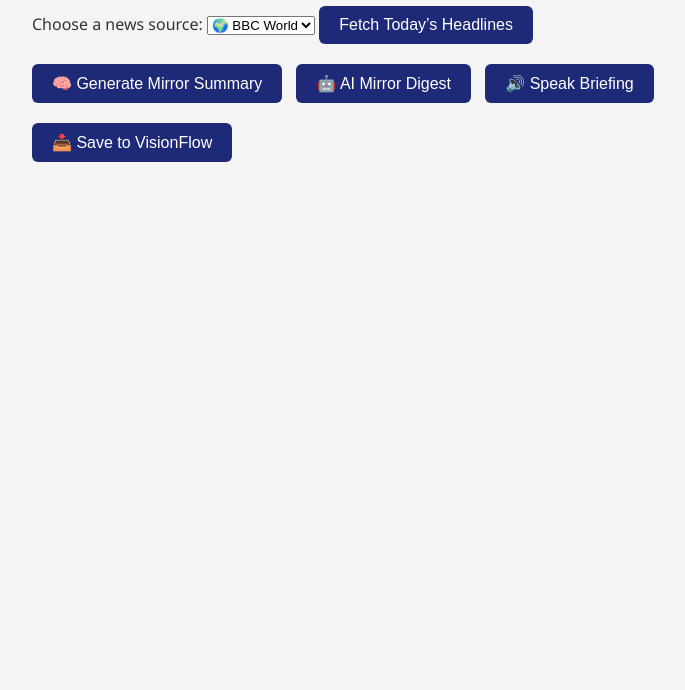
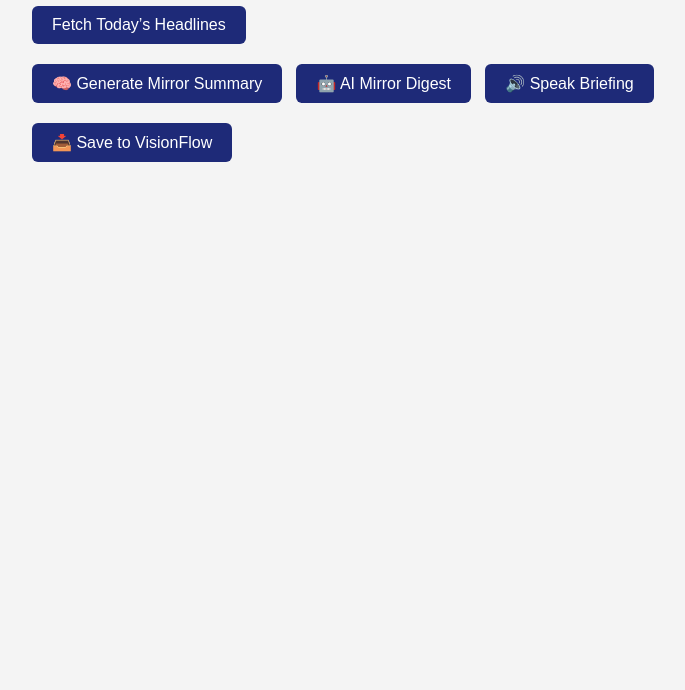
Before and after one commit to Healtime2025/mirror-intel-newstoday, a website: page index.html in a window 1280 px wide. Shown: the part 110-800 px from the top of the page, without its empty margins (208-893 px from the left). Drawn offline with Linux system fonts and the light colour scheme.

Commit message:
Update index.html

```diff
--- a/index.html
+++ b/index.html
@@ -48,19 +48,8 @@
 </head>
 <body>
 <h1>🧠 Mirror Intel – Daily News Briefing</h1>
-
-<!-- 🌍 Source Selector -->
-<label for="source-select">Choose a news source:</label>
-<select id="source-select">
-  <option value="bbc">🌍 BBC World</option>
-  <option value="cnn">📰 CNN</option>
-  <option value="reuters">🧾 Reuters</option>
-  <option value="aljazeera">🌐 Al Jazeera</option>
-</select>
-
 <button onclick="fetchNews()">Fetch Today’s Headlines</button>
 <div id="news-container"></div>
-
 
   <button onclick="summarizeNews()">🧠 Generate Mirror Summary</button>
   <button onclick="generateAIDigest()">🤖 AI Mirror Digest</button>
```
